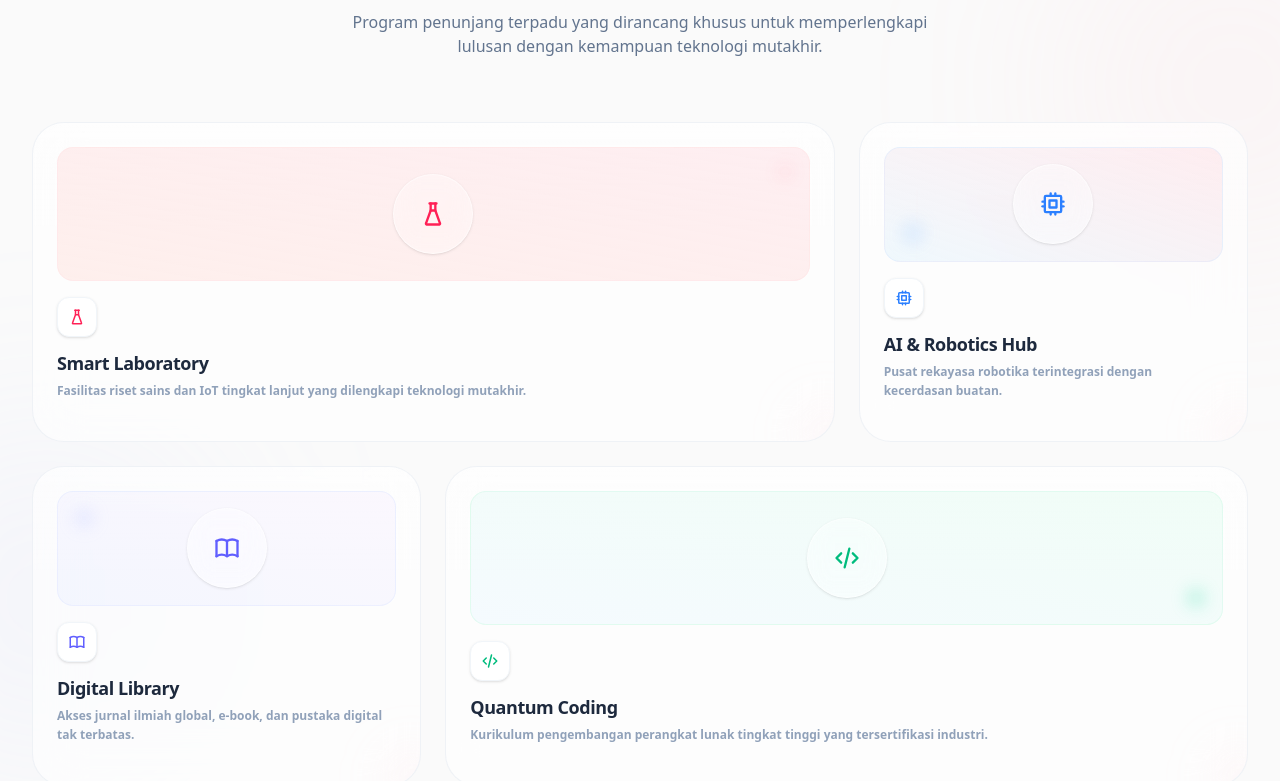
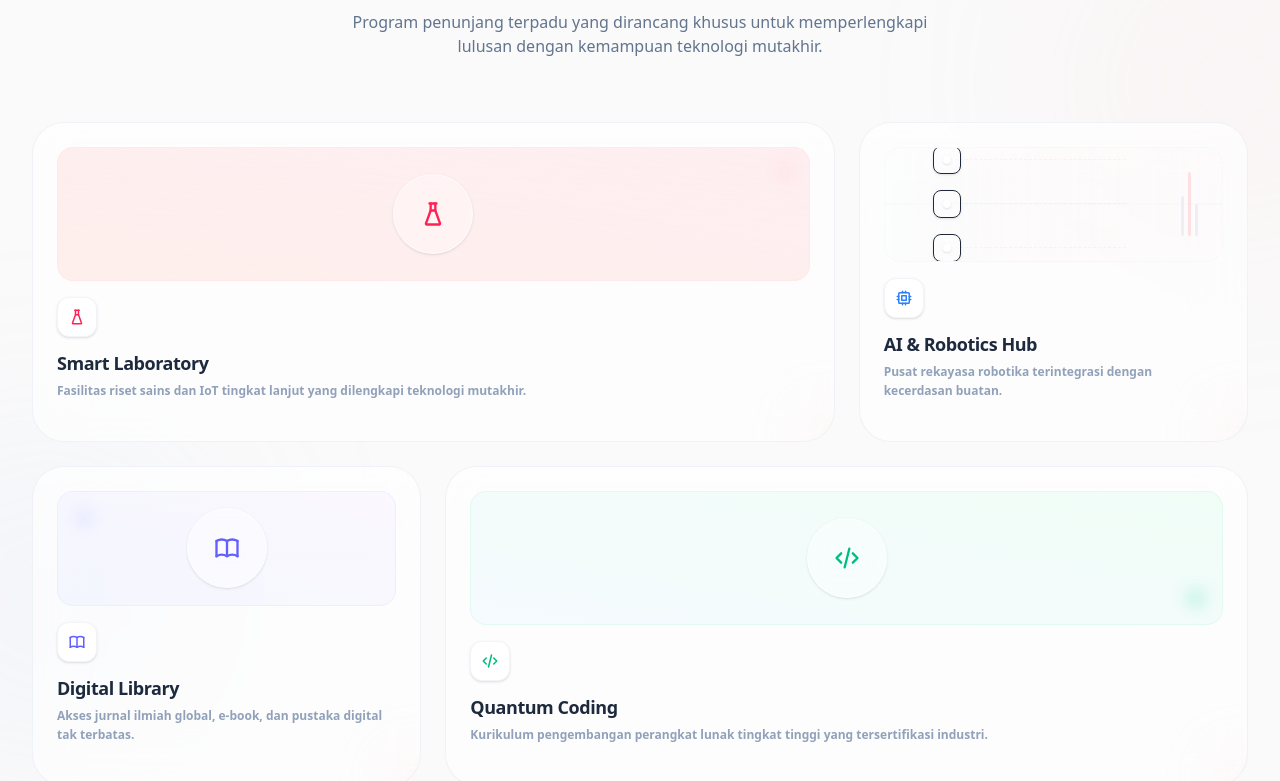
Before and after one commit to luthfi5372/website-seko, a Next.js app: page / in a window 1280 px wide. Shown: the part 5456-6237 px from the top of the page. Built offline with nearby package versions, Linux system fonts and the light colour scheme; a web font is replaced by a local one.

Commit message:
feat: implement high-end staggered-grid interactive synapse wave animation under AI & Robotics Hub

```diff
--- a/src/components/sections/ProgramUnggulan.tsx
+++ b/src/components/sections/ProgramUnggulan.tsx
@@ -1,6 +1,7 @@
 "use client";
 
 import { BentoGrid, BentoGridItem } from "@/components/ui/bento-grid";
+import { StaggeredGrid } from "@/components/ui/staggered-grid";
 import {
   IconFlask,
   IconCpu,
@@ -29,11 +30,8 @@
       title: "AI & Robotics Hub",
       description: "Pusat rekayasa robotika terintegrasi dengan kecerdasan buatan.",
       header: (
-        <div className="flex flex-1 w-full h-[150px] min-h-[6rem] rounded-2xl bg-gradient-to-tr from-[#B5E2FA]/20 to-[#FFCAD4]/30 border border-blue-100/50 relative overflow-hidden group-hover/bento:scale-[1.02] transition-transform duration-500">
-          <div className="absolute top-1/2 left-1/2 -translate-x-1/2 -translate-y-1/2 w-20 h-20 rounded-full bg-white/40 backdrop-blur-md border border-white/50 flex items-center justify-center shadow-sm">
-            <IconCpu size={28} className="text-blue-500" />
-          </div>
-          <div className="absolute bottom-4 left-4 w-6 h-6 rounded-full bg-blue-300/20 blur-sm" />
+        <div className="w-full h-[150px] min-h-[6rem] rounded-2xl overflow-hidden group-hover/bento:scale-[1.02] transition-transform duration-500">
+          <StaggeredGrid />
         </div>
       ),
       icon: <IconCpu size={18} className="text-blue-500" />,
--- /dev/null
+++ b/src/components/ui/staggered-grid.tsx
@@ -0,0 +1,102 @@
+"use client";
+
+import React from "react";
+import { motion } from "framer-motion";
+
+export const StaggeredGrid = () => {
+  // Set up 3 elements matching the Anime.js DOM Elements reference
+  const items = Array.from({ length: 3 });
+
+  // Container variants to sequence staggered children animations
+  const containerVariants = {
+    initial: {},
+    animate: {
+      transition: {
+        staggerChildren: 0.15,
+      },
+    },
+  };
+
+  // Staggered slide, scale, and rotate animations with spring physics
+  const itemVariants = {
+    initial: {
+      x: 0,
+      scale: 1,
+      backgroundColor: "rgba(181, 226, 250, 0.3)", // Soft blue glass-translucent
+      borderColor: "rgba(181, 226, 250, 0.6)"
+    },
+    animate: {
+      x: [0, 110, 0], // Graceful sliding path
+      scale: [1, 1.25, 1], // Smooth scaling puff
+      backgroundColor: [
+        "rgba(181, 226, 250, 0.3)",
+        "rgba(255, 202, 212, 0.7)", // Beautiful coral pink glow peak
+        "rgba(181, 226, 250, 0.3)"
+      ],
+      borderColor: [
+        "rgba(181, 226, 250, 0.6)",
+        "rgba(255, 181, 167, 0.8)",
+        "rgba(181, 226, 250, 0.6)"
+      ],
+      transition: {
+        duration: 3,
+        repeat: Infinity,
+        repeatType: "reverse" as const,
+        ease: "easeInOut" as const,
+      },
+    },
+    hover: {
+      scale: 1.35,
+      rotate: 45,
+      backgroundColor: "rgba(255, 181, 167, 0.9)", // Soft Peach
+      borderColor: "rgba(244, 63, 94, 0.5)",
+      transition: {
+        type: "spring" as const,
+        stiffness: 300,
+        damping: 15,
+      }
+    }
+  };
+
+  return (
+    <div className="w-full h-full flex items-center justify-start px-8 md:px-12 relative overflow-hidden bg-gradient-to-r from-blue-50/10 via-[#FFCAD4]/5 to-rose-50/10 rounded-2xl border border-slate-100/50">
+
+      {/* Aesthetic Guide Lines showing the sliding trajectory */}
+      <div className="absolute inset-x-0 top-1/2 -translate-y-1/2 h-[1px] bg-slate-100/60 flex flex-col justify-between" />
+
+      <motion.div
+        variants={containerVariants}
+        initial="initial"
+        animate="animate"
+        className="flex flex-col gap-4 relative z-10 w-full"
+      >
+        {items.map((_, i) => (
+          <div key={i} className="flex items-center gap-4 relative w-full">
+
+            {/* Guide path line per slot */}
+            <div className="absolute left-3 right-12 h-[2px] bg-dashed border-t border-dashed border-slate-200/40 pointer-events-none" />
+
+            {/* Animated interactive capsule node representing CPU Core packets */}
+            <motion.div
+              variants={itemVariants}
+              whileHover="hover"
+              className="w-7 h-7 rounded-lg border flex items-center justify-center shadow-sm cursor-pointer relative z-20 backdrop-blur-sm"
+              style={{ originX: 0.5, originY: 0.5 }}
+            >
+              {/* Core miniature white dot */}
+              <div className="w-2 h-2 rounded-full bg-white shadow-sm" />
+            </motion.div>
+          </div>
+        ))}
+      </motion.div>
+
+      {/* Grid background decorative wireframe */}
+      <div className="absolute right-6 top-1/2 -translate-y-1/2 flex gap-1 items-end pointer-events-none opacity-30">
+        <div className="w-[3px] h-10 bg-slate-300 rounded-full" />
+        <div className="w-[3px] h-16 bg-rose-300 rounded-full" />
+        <div className="w-[3px] h-8 bg-slate-300 rounded-full" />
+      </div>
+
+    </div>
+  );
+};
```
